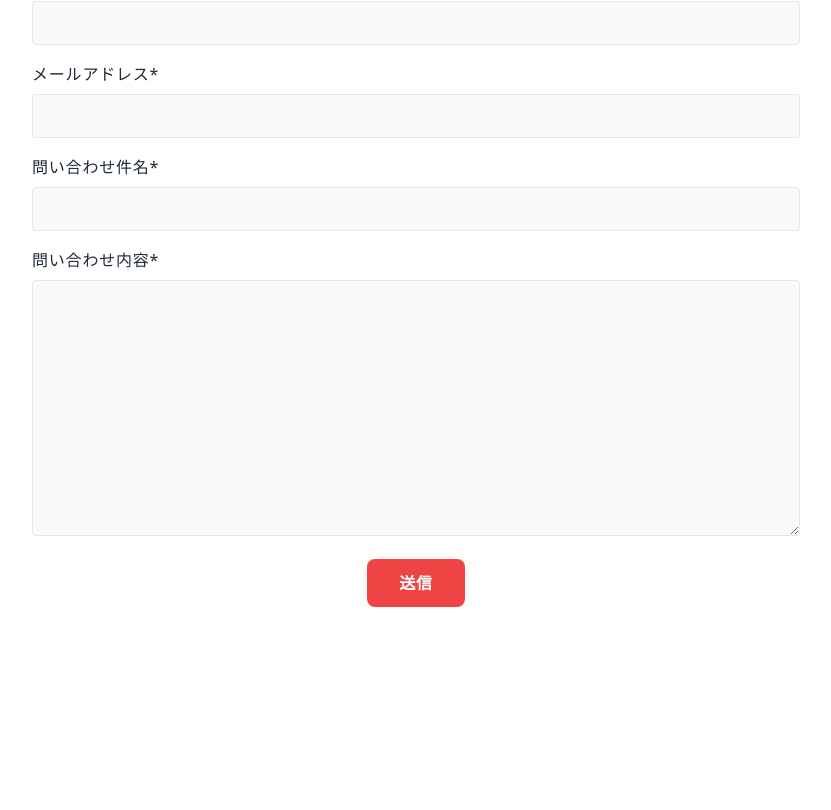
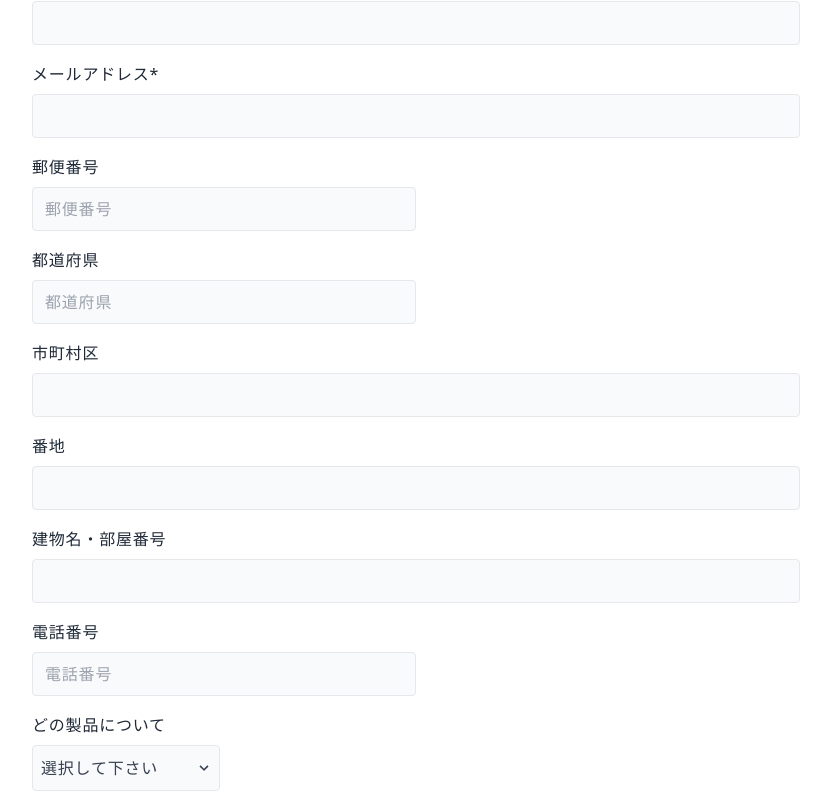
Before and after one commit to kumabiko/contact-form, a Next.js app: page / in a window 1280 px wide. Shown: the part 1062-1872 px from the top of the page, without its empty margins (224-1055 px from the left). Before the commit the page ends 1717 px from the top, so only its background shows below. Built offline with nearby package versions, Linux system fonts and the light colour scheme.

Commit message:
フォームの追加

```diff
--- a/src/components/uiParts/Form.tsx
+++ b/src/components/uiParts/Form.tsx
@@ -28,7 +28,7 @@ export const Form = () => {
               </label>
               <input
                 name="first-name"
-                className="py-2 px-3 w-full text-gray-800 bg-gray-50 rounded border outline-none focus:ring ring-red-300 transition duration-100"
+                className="py-2 px-3 w-full text-gray-800 bg-gray-50 focus:bg-white rounded border"
               />
             </div>
 
@@ -41,7 +41,7 @@ export const Form = () => {
               </label>
               <input
                 name="last-name"
-                className="py-2 px-3 w-full text-gray-800 bg-gray-50 rounded border outline-none focus:ring ring-red-300 transition duration-100"
+                className="py-2 px-3 w-full text-gray-800 bg-gray-50 focus:bg-white rounded border"
               />
             </div>
 
@@ -54,7 +54,8 @@ export const Form = () => {
               </label>
               <input
                 name="first-name"
-                className="py-2 px-3 w-full text-gray-800 bg-gray-50 rounded border outline-none focus:ring ring-red-300 transition duration-100"
+                className="py-2 px-3 w-full text-gray-800 bg-gray-50 focus:bg-white rounded border"
+                pattern="[\u3041-\u3096]*"
               />
             </div>
 
@@ -67,7 +68,7 @@ export const Form = () => {
               </label>
               <input
                 name="last-name"
-                className="py-2 px-3 w-full text-gray-800 bg-gray-50 rounded border outline-none focus:ring ring-red-300 transition duration-100"
+                className="py-2 px-3 w-full text-gray-800 bg-gray-50 focus:bg-white rounded border"
               />
             </div>
 
@@ -80,10 +81,10 @@ export const Form = () => {
               </label>
               <input
                 name="company"
-                className="py-2 px-3 w-full text-gray-800 bg-gray-50 rounded border outline-none focus:ring ring-red-300 transition duration-100"
+                className="py-2 px-3 w-full text-gray-800 bg-gray-50 focus:bg-white rounded border"
               />
             </div>
-
+            {/* メールアドレス start */}
             <div className="sm:col-span-2">
               <label
                 htmlFor="email"
@@ -93,10 +94,133 @@ export const Form = () => {
               </label>
               <input
                 name="email"
-                className="py-2 px-3 w-full text-gray-800 bg-gray-50 rounded border outline-none focus:ring ring-red-300 transition duration-100"
+                className="py-2 px-3 w-full text-gray-800 bg-gray-50 focus:bg-white rounded border"
               />
             </div>
 
+            {/* 郵便番号 */}
+            <div className="sm:col-span-2 md:w-1/2">
+              <label
+                htmlFor="phone"
+                className="inline-block mb-2 text-sm text-gray-800 sm:text-base"
+              >
+                郵便番号
+              </label>
+              <input
+                type="text"
+                name="zip-code"
+                className="py-2 px-3 w-full text-gray-800 bg-gray-50 focus:bg-white rounded border"
+                placeholder="郵便番号"
+                pattern="\d{3}-?\d{4}"
+              />
+            </div>
+
+            {/* 住所 */}
+            <div className="sm:col-span-2 md:w-1/2">
+              <label
+                htmlFor="phone"
+                className="inline-block mb-2 text-sm text-gray-800 sm:text-base"
+              >
+                都道府県
+              </label>
+              <input
+                type="text"
+                name="zip-code"
+                className="py-2 px-3 w-full text-gray-800 bg-gray-50 focus:bg-white rounded border"
+                placeholder="都道府県"
+              />
+            </div>
+
+            {/* 市町村区 start */}
+            <div className="sm:col-span-2">
+              <label
+                htmlFor="subject"
+                className="inline-block mb-2 text-sm text-gray-800 sm:text-base"
+              >
+                市町村区
+              </label>
+              <input
+                name="subject"
+                className="py-2 px-3 w-full text-gray-800 bg-gray-50 focus:bg-white rounded border"
+              />
+            </div>
+
+            {/* 番地 start */}
+            <div className="sm:col-span-2">
+              <label
+                htmlFor="subject"
+                className="inline-block mb-2 text-sm text-gray-800 sm:text-base"
+              >
+                番地
+              </label>
+              <input
+                name="subject"
+                className="py-2 px-3 w-full text-gray-800 bg-gray-50 focus:bg-white rounded border"
+              />
+            </div>
+
+            {/* 建物名・部屋番号 start */}
+            <div className="sm:col-span-2">
+              <label
+                htmlFor="subject"
+                className="inline-block mb-2 text-sm text-gray-800 sm:text-base"
+              >
+                建物名・部屋番号
+              </label>
+              <input
+                name="subject"
+                className="py-2 px-3 w-full text-gray-800 bg-gray-50 focus:bg-white rounded border"
+              />
+            </div>
+
+            {/* 電話番号 */}
+            <div className="sm:col-span-2 md:w-1/2">
+              <label
+                htmlFor="phone"
+                className="inline-block mb-2 text-sm text-gray-800 sm:text-base"
+              >
+                電話番号
+              </label>
+              <input
+                type="tel"
+                name="phone"
+                className="py-2 px-3 w-full text-gray-800 bg-gray-50 focus:bg-white rounded border"
+                placeholder="電話番号"
+                pattern="\d{2,4}-?\d{2,4}-?\d{3,4}"
+              />
+            </div>
+
+            {/* どの製品について start */}
+            <div className="mb-6 w-full md:mb-0 md:w-1/2 ">
+              <label
+                className="inline-block mb-2 text-sm text-gray-800 sm:text-base"
+                htmlFor="grid-state"
+              >
+                どの製品について
+              </label>
+              <div className="relative">
+                <select
+                  className="block py-3 px-2 pr-8 w-full leading-tight text-gray-700 bg-gray-50 focus:bg-white rounded border border-gray-200 focus:border-gray-500 appearance-none"
+                  id="grid-state"
+                >
+                  <option selected>選択して下さい</option>
+                  <option>Aサービスについて</option>
+                  <option>Bサービスについて</option>
+                  <option>Cサービスについて</option>
+                  <option>その他</option>
+                </select>
+                <div className="flex absolute inset-y-0 right-0 items-center px-2 text-gray-700 pointer-events-none">
+                  <svg
+                    className="w-4 h-4 fill-current"
+                    xmlns="http://www.w3.org/2000/svg"
+                    viewBox="0 0 20 20"
+                  >
+                    <path d="M9.293 12.95l.707.707L15.657 8l-1.414-1.414L10 10.828 5.757 6.586 4.343 8z" />
+                  </svg>
+                </div>
+              </div>
+            </div>
+            {/* 問い合わせ件名 start */}
             <div className="sm:col-span-2">
               <label
                 htmlFor="subject"
@@ -106,10 +230,10 @@ export const Form = () => {
               </label>
               <input
                 name="subject"
-                className="py-2 px-3 w-full text-gray-800 bg-gray-50 rounded border outline-none focus:ring ring-red-300 transition duration-100"
+                className="py-2 px-3 w-full text-gray-800 bg-gray-50 focus:bg-white rounded border"
               />
             </div>
-
+            {/* 問い合わせ内容 start */}
             <div className="sm:col-span-2">
               <label
                 htmlFor="message"
@@ -119,8 +243,15 @@ export const Form = () => {
               </label>
               <textarea
                 name="message"
-                className="py-2 px-3 w-full h-64 text-gray-800 bg-gray-50 rounded border outline-none focus:ring ring-red-300 transition duration-100"
+                className="py-2 px-3 w-full h-64 text-gray-800 bg-gray-50 focus:bg-white rounded border"
               ></textarea>
+            </div>
+
+            <div className="mb-6 md:flex md:items-center">
+              <label className="block font-bold text-gray-500">
+                <input className="mr-2 leading-tight" type="checkbox" />
+                <span className="text-sm">個人情報の取り扱いに同意します。</span>
+              </label>
             </div>
 
             <div className="flex justify-center items-center sm:col-span-2">
```
Also changed, not shown: .prettierrc.json.
